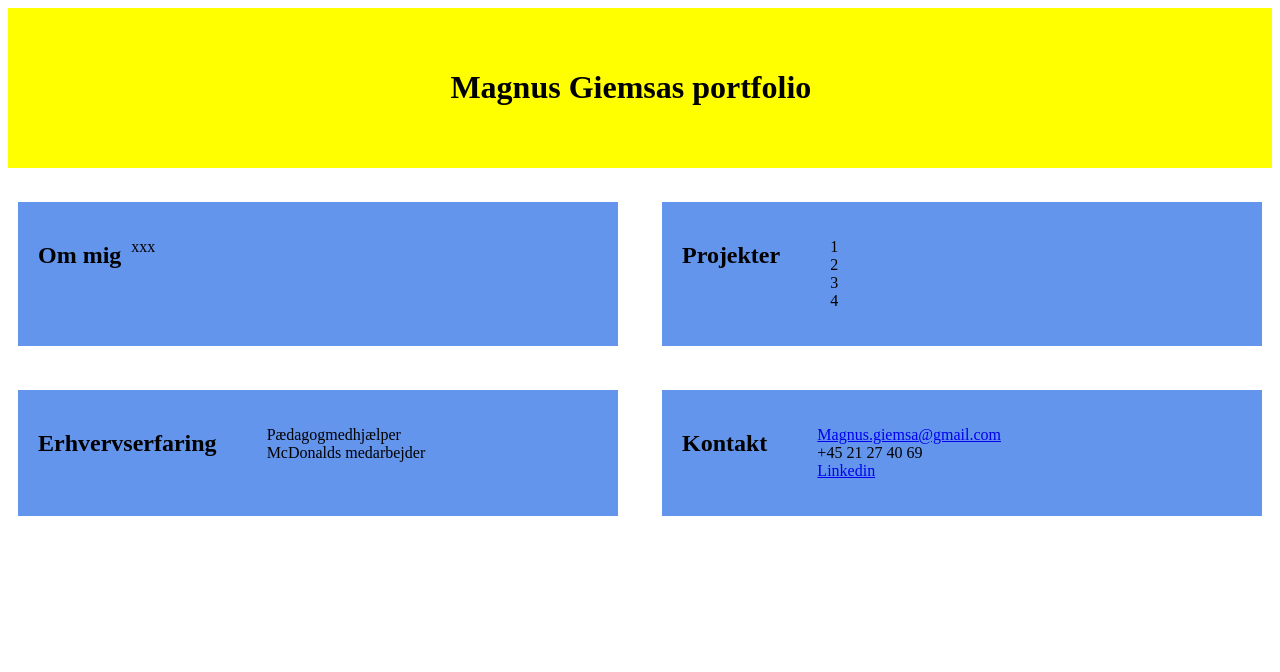
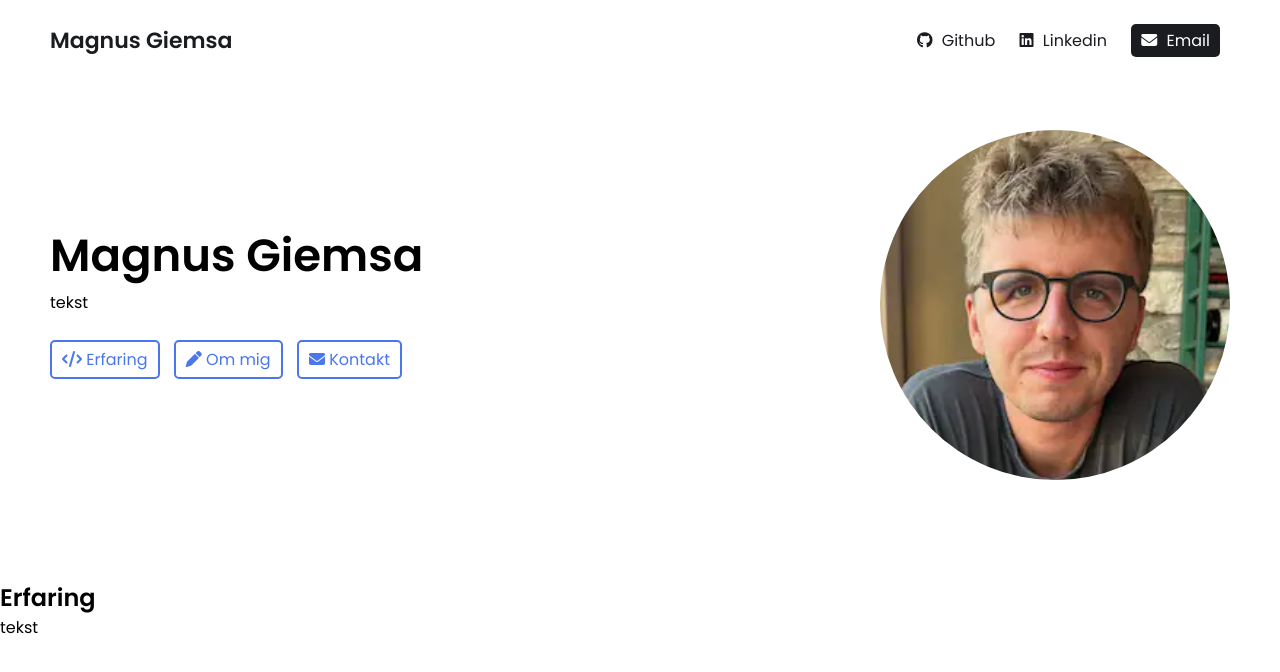
Before and after one commit to Giemsa-it/portfolio, a plain HTML site: page index.html in a window 1280 px wide. Drawn offline with Linux system fonts and the light colour scheme.

Commit message:
change to main

```diff
--- a/index.html
+++ b/index.html
@@ -6,63 +6,90 @@
     <link rel="stylesheet" href="main.css">
     <meta name="viewport" content="width=device-width, initial-scale=1.0">
 
+    <link rel="preconnect" href="https://fonts.googleapis.com">
+    <link rel="preconnect" href="https://fonts.gstatic.com" crossorigin>
+    <link href="https://fonts.googleapis.com/css2?family=Poppins:wght@400;600&display=swap" rel="stylesheet">
+
+    <link rel="stylesheet" href="https://cdnjs.cloudflare.com/ajax/libs/font-awesome/6.6.0/css/all.min.css" integrity="sha512-Kc323vGBEqzTmouAECnVceyQqyqdsSiqLQISBL29aUW4U/M7pSPA/gEUZQqv1cwx4OnYxTxve5UMg5GT6L4JJg==" crossorigin="anonymous" referrerpolicy="no-referrer" />
+
 </head>
 
 <body>
-<main>
-    <div class="container">
-        <header class="header">
-            <h1>Magnus Giemsas portfolio</h1>
 
-        </header>
-
-        <section class="mig">
-            <h2> Om mig </h2>
-            <p> xxx </p>
-
-            <img src=>
-
-        </section>
-
-        <section class="projekter">
-            <h2>Projekter</h2>
+        <nav>
+            <div class="left">
+                <a href="/">Magnus Giemsa</a>
+            </div>
+            <div class="right">
+                <a href="https://github.com/Giemsa-it" target=""  rel="">
+                    <i class="fa-brands fa-github"></i>
+                    <span>Github</span>
+                </a>
+                <a href="https://www.linkedin.com/in/magnus-giemsa-a111522b3/" target=""  rel="">
+                    <i class="fa-brands fa-linkedin"></i>
+                    <span>Linkedin</span>
+                </a>
+                </a>
+                <a href="mailto:magnus.giemsa@gmail.com" target=""  rel="">
+                    <i class="fa-solid fa-envelope"></i>
+                    <span>Email</span>
+                </a>
 
 
-            <ul class="liste">
-                <li>1</li>
-                <li>2</li>
-                <li>3</li>
-                <li>4</li>
+            </div>
+        </nav>
 
-            </ul>
+        <main>
+            <section class="hero-section">
+                <div class="text">
+                    <h2>Magnus Giemsa</h2>
+                    <p>tekst </p>
 
-        </section>
-        <section class="erhvervserfaring">
-            <h2>Erhvervserfaring</h2>
+                    <div class="links">
+                    <a href="#skills">
+                        <i class="fa-solid fa-code"></i>
+                        <span>Erfaring</span>
+                    </a>
+                        <a href="#me">
+                            <i class="fa-solid fa-pen"></i>
+                            <span>Om mig</span>
+                        </a>
+                        <a href="#contact">
+                            <i class="fa-solid fa-envelope"></i>
+                            <span>Kontakt</span>
+                        </a>
+                    </div>
 
-            <ul class="liste">
-                <li>Pædagogmedhjælper</li>
-                <li>McDonalds medarbejder</li>
-                <li></li>
-                <li></li>
-            </ul>
-        </section>
+                </div>
+
+                <div class="headshot">
+                    <img src="432b6bb5-1b36-42c7-b9f6-e516ffee7144.webp" alt="Magnus Giemsa">
+                </div>
 
 
-        <footer>
-            <h2>Kontakt</h2>
+            </section>
 
-            <ul class="liste">
-                <li><a href="mailto:magnus.giemsa@gmail.com" class="mail">Magnus.giemsa@gmail.com</a></li>
-                <li>
-                    <div class=mobil>+45 21 27 40 69</div>
-                </li>
-                <li><a href=https://www.linkedin.com/in/magnus-giemsa-a111522b3/>Linkedin</a></li>
-            </ul>
+            <section id="skills">
+                <h2>Erfaring</h2>
+                <div class="text">
+                    tekst
+                </div>
 
-        </footer>
-    </div>
-</main>
+                <div class="cell">
+
+                </div>
+            </section>
+
+            <section id="me"></section>
+
+            <section id="contact"></section>
+
+
+        </main>
+
+
+
+
 </body>
 
 </html>
--- a/main.css
+++ b/main.css
@@ -1,30 +1,128 @@
-.container {
+:root {
+    --text-color:#1a1c20;
+    --link-color:#4a76ee;
+    --background-color: white;
+}
+
+*{
+    margin: 0;
+    padding: 0;
+    box-sizing: 0;
+}
+
+html{
+    scroll-behavior: smooth;
+
+}
+
+body{
+    font-family: 'Poppins', sans-serif;
+    background-color: var(--background-color);
+}
+
+a{
+    color: var(--link-color);
+    text-decoration: none;
+
+}
+
+/*navbar */
+
+nav {
     display: flex;
-    flex-wrap: wrap;
-    gap: 24px;
+    justify-content: space-between;
+    align-items: center;
+    padding: 0 50px;
+    height: 80px;
+}
+
+nav .left a {
+    color: var(--text-color);
+    font-size: 22px;
+    font-weight: 600;
+}
+
+nav .right a {
+    color: var(--text-color);
+    margin: 0 10px;
+
+}
+nav .right a:last-child {
+    color: var(--background-color);
+    background-color: var(--text-color);
+    padding: 5px 10px;
+    border-radius: 5px;
+}
+
+nav .right a span{
+    margin-left: 5px;
+}
+
+.hero-section {
+    display: flex;
+    justify-content: space-between;
+    align-items: center;
+    padding: 0 50px;
+    margin: 50px 0;
+    margin-bottom: 100px;
+    gap: 40px;
+}
+
+.hero-section .text {
+    flex: 5;
+}
+
+.hero-section .text h2 {
+    font-size: 45px;
+}
+
+.hero-section .text .links {
+    margin-top: 25px;
+}
+
+.hero-section .text .links a {
+    display: inline-block;
+    padding: 5px 10px;
+    border: 2px solid var(--link-color);
+    border-radius: 5px;
+    margin-right: 10px;
+    margin-bottom: 10px;
+    transition: .1s;
+}
+
+.hero-section .text .links a:hover {
+    color: var(--text-color);
+    border: 2px solid var(--text-color);
+
+}
+
+.hero-section .headshot {
+    flex: 2;
+    display: flex;
+    justify-content: right;
+}
+
+.hero-section .headshot img {
+    border-radius: 50%;
+    width: 350px;
 }
 
 
+@media (max-width: 600) {
+    nav{
+        padding: 0 20px;
+    }
+    nav .right {
+        font-size: 22px;
+    }
 
-.header {
-    display: flex;
-    align-items: center;
-    padding: 40px;
-    width: 100%;
-    padding-left: 35%;
-    background-color:yellow;
+    nav .right a:last-child {
+        color: var(--text-color);
+        background-color: transparent;
+        padding: 0;
+    }
+
+    nav .right{
+        display: none;
+    }
 }
-
-.liste {
-    list-style-type: none;
-}
-
-
-.mig, .erhvervserfaring, .projekter, footer {
-    display: flex;
-    gap: 10px;
-    padding: 20px;
-    margin: 10px;
-    flex: 40%;
-    background-color: cornflowerblue;
-}
```
Also changed, not shown: 432b6bb5-1b36-42c7-b9f6-e516ffee7144.webp (added).
